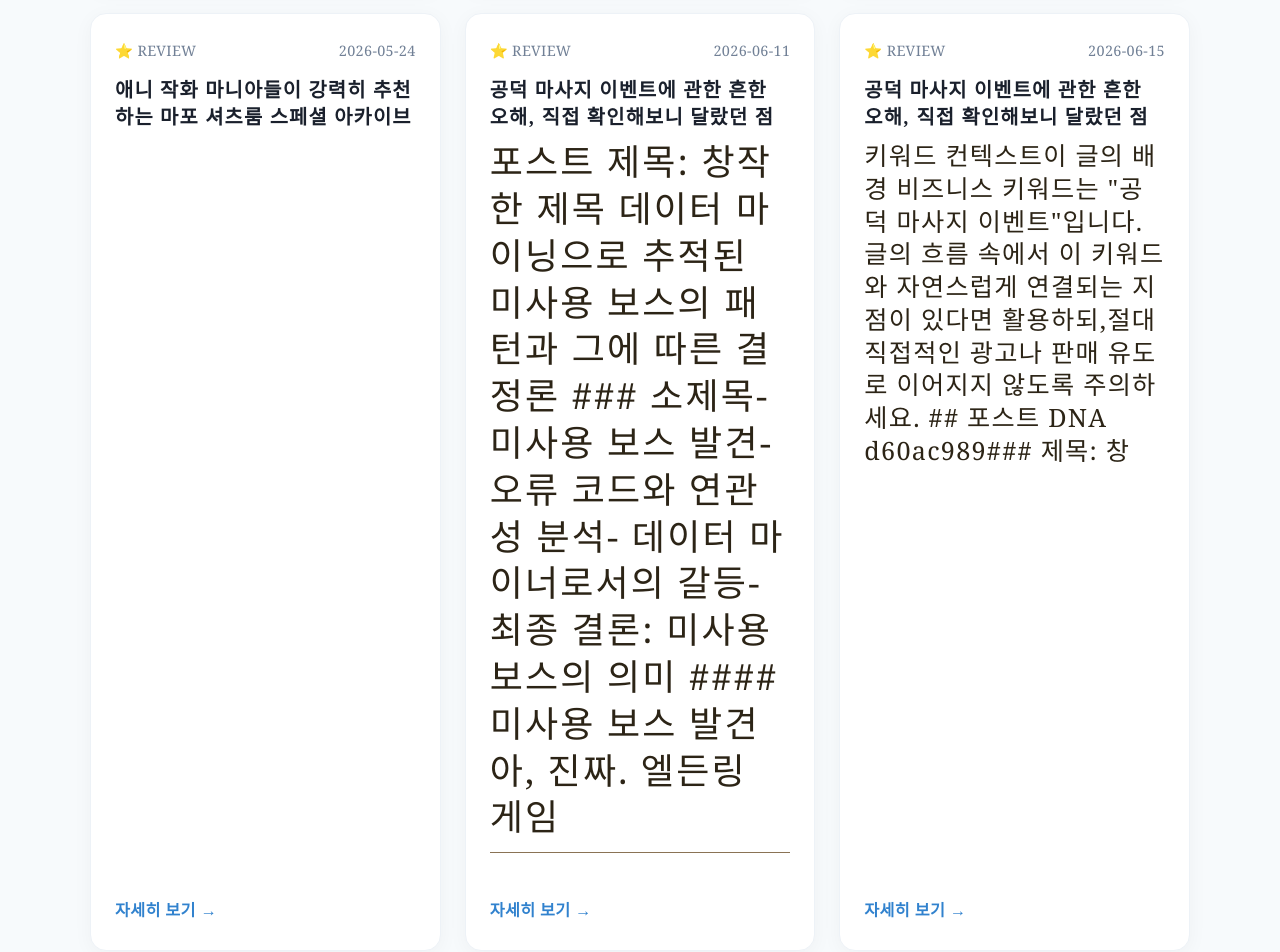
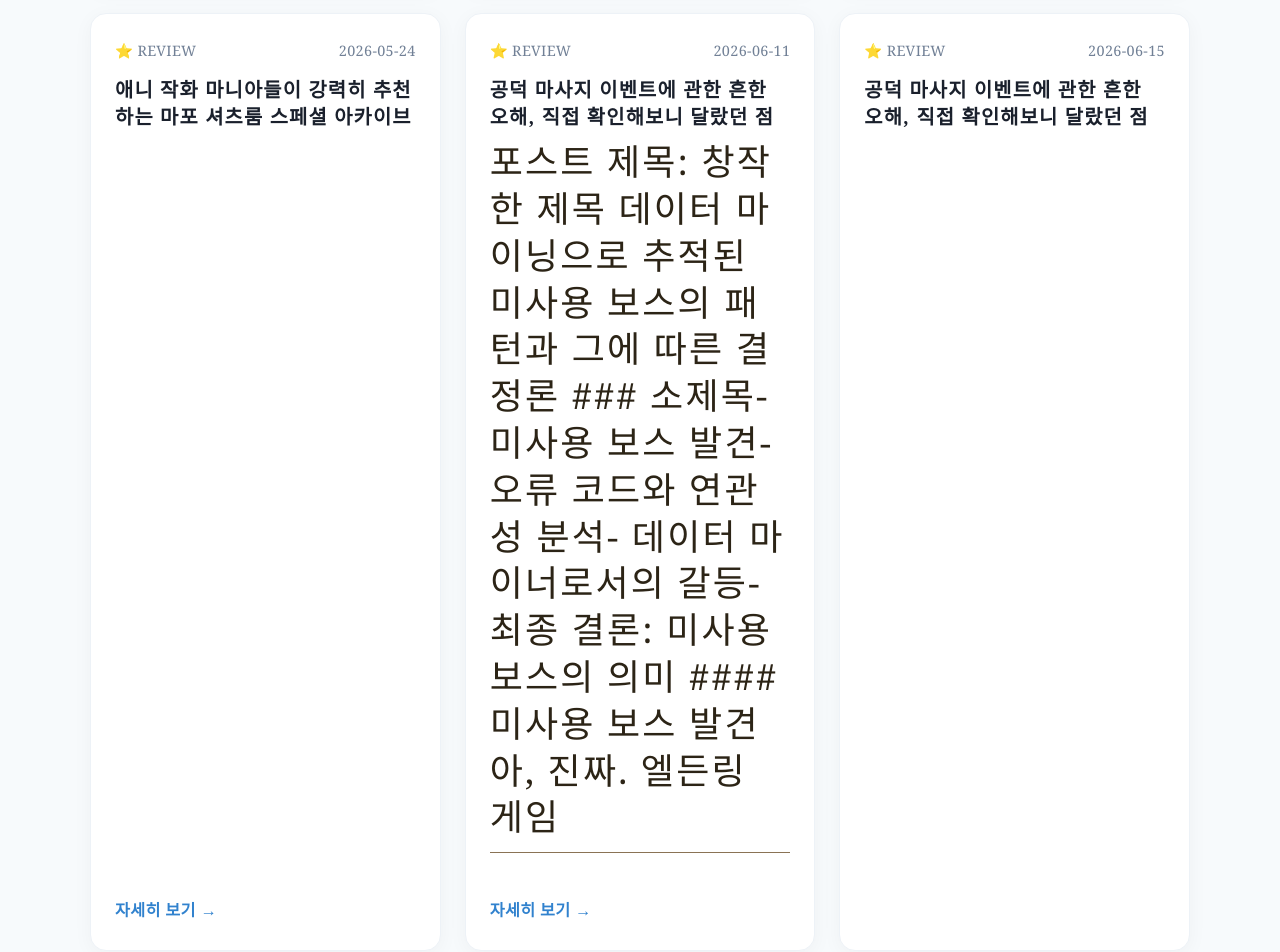
Before and after one commit to cosmos0111-cmyk/bp-t3b07-gd-massage-evt, a plain HTML site: page index.html in a window 1280 px wide. Shown: the part 5060-6012 px from the top of the page. Drawn offline with Linux system fonts and the light colour scheme.

Commit message:
fix: 프롬프트 유출·한자 조각·반복 파손 제거 (1 files)

```diff
--- a/index.html
+++ b/index.html
@@ -621,10 +621,8 @@
           <time datetime="2026-06-15">2026-06-15</time>
         </div>
         <h4 style="font-size:1.1rem;font-weight:700;color:#1a202c;margin-bottom:8px;line-height:1.4">공덕 마사지 이벤트에 관한 흔한 오해, 직접 확인해보니 달랐던 점</h4>
-        <h3>키워드 컨텍스트이 글의 배경 비즈니스 키워드는 "공덕 마사지 이벤트"입니다.글의 흐름 속에서 이 키워드와 자연스럽게 연결되는 지점이 있다면 활용하되,절대 직접적인 광고나 판매 유도로 이어지지 않도록 주의하세요. ## 포스트 DNA d60ac989### 제목: 창</h3>
-      </div>
-      <a href="posts/myth-002-1pedzw4.html" style="align-self:flex-start;text-decoration:none;color:#3182ce;font-size:0.9rem;font-weight:600;transition:color 0.2s" onmouseover="this.style.color='#2b6cb0'" onmouseout="this.style.color='#3182ce'">자세히 보기 →</a>
-    </article>
+
+</article>
     <article class="recent-post-card" style="background:#ffffff;border-radius:16px;padding:24px;box-shadow:0 4px 20px rgba(0,0,0,0.04);border:1px solid #edf2f7;transition:transform 0.3s ease,box-shadow 0.3s ease;display:flex;flex-direction:column;justify-content:space-between;min-height:220px" onmouseover="this.style.transform='translateY(-5px)';this.style.boxShadow='0 12px 24px rgba(0,0,0,0.08)'" onmouseout="this.style.transform='none';this.style.boxShadow='0 4px 20px rgba(0,0,0,0.04)'">
       <div>
         <div style="display:flex;justify-content:space-between;align-items:center;margin-bottom:12px;font-size:0.8rem;color:#718096">
```
